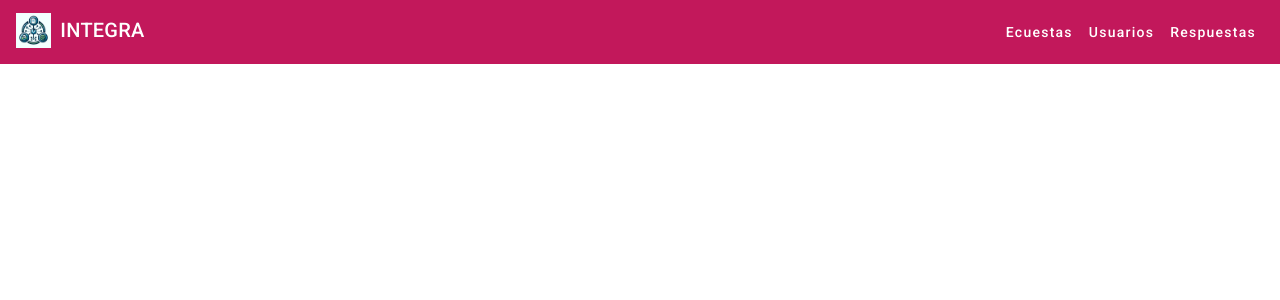
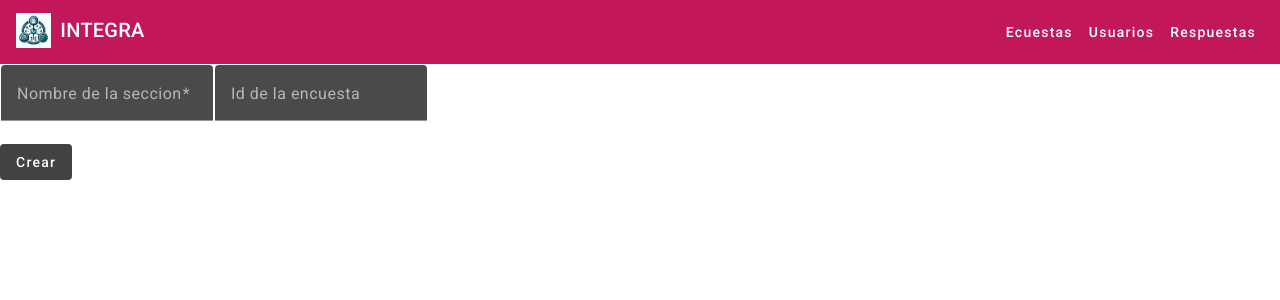
Before and after one commit to Manu8G/TFG-LimeSurvey, an Angular app in the folder Angular/AngularProject/: page /create_section in a window 1280 px wide. Shown: the top 300 px of the page. Built offline with nearby package versions, Linux system fonts and the light colour scheme.

Commit message:
Creado_selector_de_ids

```diff
--- a/Angular/AngularProject/src/app/app.component.html
+++ b/Angular/AngularProject/src/app/app.component.html
@@ -19,4 +19,4 @@
 </mat-menu>
 
 
-<!--<router-outlet></router-outlet>-->
+<router-outlet></router-outlet>
--- a/Angular/AngularProject/src/app/create-section/create-section.component.html
+++ b/Angular/AngularProject/src/app/create-section/create-section.component.html
@@ -1,18 +1,37 @@
-<div>
+
 <form (ngSubmit)="onSubmit()">
-      <label for="section_name">Nombre de la seccion:</label>
-      <input mat-input type="text" id="section_name" [(ngModel)]="data.section_name" name="section_name" required>
+  <table class="example-full-width" cellspacing="0">
+    <tr>
+      <td><mat-form-field class="example-full-width">
+        <mat-label>Nombre de la seccion</mat-label>
+        <input matInput type="text" id="section_name" [(ngModel)]="data.section_name" name="section_name" required>
+      </mat-form-field></td>
+      <td><mat-form-field class="example-full-width">
+        <mat-label>Id de la encuesta</mat-label>
 
-      <label for="survey_id">Id de la encuesta a la cual pertenece la seccion:</label>
-      <input mat-input type="text" id="survey_id" [(ngModel)]="data.survey_id" name="survey_id">
-      <mat-form-field>
-        <mat-label>First name</mat-label>
-        <input matInput>
-      </mat-form-field>
-      <button type="submit">Crear</button>
+        <!--<input matInput type="text" id="survey_id" [(ngModel)]="data.survey_id" name="survey_id">-->
+        <input
+        type="text"
+        placeholder="a la cual debe añadirse la seccion"
+        aria-label="Id de la encuesta"
+        matInput
+        [(ngModel)]="data.survey_id"
+        [matAutocomplete]="auto"
+        name="survey_id"
+        id="survey_id"
+        />
+        <mat-autocomplete autoActiveFirstOption #auto="matAutocomplete">
+          @for (option of filteredOptions | async; track option) {
+          <mat-option [value]="option">{{option}}</mat-option>
+          }
+        </mat-autocomplete>
+      </mat-form-field></td>
+    </tr>
+  </table>
+  <button type="submit" mat-flat-button>Crear</button>
 </form>
-  </div>
-  {{variable}}
+
+
 <div *ngIf="modifiedData">
   <p><strong>Modified Data:</strong></p>
   <p>Id de la encuesta: {{ modifiedData.survey_id }}</p>
--- a/Angular/AngularProject/src/app/create-section/create-section.component.ts
+++ b/Angular/AngularProject/src/app/create-section/create-section.component.ts
@@ -1,20 +1,40 @@
 import { Component } from '@angular/core';
-import { CreateSectionServiceService } from '../services/create_section/create-section-service.service';
+import { CreateSurveyServiceService } from '../services/create_survey/create-survey-service.service';
+import { FormControl } from '@angular/forms';
+import { map, startWith } from 'rxjs/operators';
+import { Observable } from 'rxjs';
+import { OnInit } from '@angular/core';
+
 
 @Component({
   selector: 'app-create-section',
   templateUrl: './create-section.component.html',
   styleUrl: './create-section.component.css'
 })
-export class CreateSectionComponent {
+export class CreateSectionComponent implements OnInit{
   data: any = {};
   modifiedData: any;
-  variable: any = 3;
+  myControl = new FormControl('');
+  idSurvey: string[] = ['777423', '868618'];
+  filteredOptions!: Observable<string[]>;
 
-  constructor(private sectionService: CreateSectionServiceService) {}
+  constructor(private service: CreateSurveyServiceService) {}
+
+  ngOnInit() {
+    this.filteredOptions = this.myControl.valueChanges.pipe(
+      startWith(''),
+      map(value => this._filter(value || '')),
+    );
+  }
+
+  private _filter(value: string): string[] {
+    const filterValue = value.toLowerCase();
+
+    return this.idSurvey.filter(idSurvey => idSurvey.toLowerCase().includes(filterValue));
+  }
 
   onSubmit() {
-    this.sectionService.modifyData(this.data).subscribe({
+    this.service.createSection(this.data).subscribe({
       next: (response) => {
         //console.log("La estructura de datos en angular es V2: ");
         //console.dir(response);
--- a/Angular/AngularProject/src/app/create-survey/create-survey.component.html
+++ b/Angular/AngularProject/src/app/create-survey/create-survey.component.html
@@ -1,20 +1,9 @@
-<!--<div>
-  <form (ngSubmit)="onSubmit()">
-    <label for="survey_name">Nombre de la encuesta:</label>
-    <input type="text" id="survey_name" [(ngModel)]="data.survey_name" name="survey_name" required>
-
-    <label for="survey_languaje">Idioma de la encuesta (para español introducir 'es'):</label>
-    <input type="text" id="survey_languaje" [(ngModel)]="data.survey_languaje" name="survey_languaje">
-
-    <button type="submit">Crear</button>
-  </form>
-</div>-->
-<form (ngSubmit)="onSubmit()"></form>
+<form (ngSubmit)="onSubmit()">
 <table class="example-full-width" cellspacing="0">
   <tr>
     <td><mat-form-field class="example-full-width">
         <mat-label>Nombre de la encuesta</mat-label>
-        <input matInput id="survey_name" [(ngModel)]="data.survey_name" name="survey_name" required>
+        <input matInput type="text" id="survey_name" [(ngModel)]="data.survey_name" name="survey_name" required>
       </mat-form-field></td>
     <td><mat-form-field class="example-full-width">
         <mat-label>Idioma de la encuesta (para español introducir 'es')</mat-label>
@@ -22,7 +11,9 @@
       </mat-form-field></td>
   </tr>
 </table>
-<button type="submit">Crear</button>
+<button type="submit" mat-flat-button>Crear</button>
+</form>
+
 <div *ngIf="modifiedData">
   <p><strong>Modified Data:</strong></p>
   <p>Id de la encuesta: {{ modifiedData.survey_id }}</p>
--- a/Angular/AngularProject/src/app/create-survey/create-survey.component.ts
+++ b/Angular/AngularProject/src/app/create-survey/create-survey.component.ts
@@ -13,7 +13,7 @@ export class CreateSurveyComponent {
   constructor(private surveyService: CreateSurveyServiceService) {}
 
   onSubmit() {
-    this.surveyService.modifyData(this.data).subscribe({
+    this.surveyService.createSurvey(this.data).subscribe({
       next: (response) => {
         //console.log("La estructura de datos en angular es V2: ");
         //console.dir(response);
--- a/Angular/AngularProject/src/app/services/create_section/create-section-service.service.ts
+++ /dev/null
@@ -1,18 +0,0 @@
-import { Injectable } from '@angular/core';
-import { HttpClient } from '@angular/common/http';
-import { Observable } from 'rxjs';
-
-@Injectable({
-  providedIn: 'root'
-})
-export class CreateSectionServiceService {
-
-  private apiUrl = 'http://localhost:8000/create_section/';
-
-  constructor(private http: HttpClient) { }
-
-  modifyData(data: any): Observable<any> {
-    return this.http.post<any>(this.apiUrl, data);
-  }
-
-}
--- a/Angular/AngularProject/src/app/services/create_survey/create-survey-service.service.ts
+++ b/Angular/AngularProject/src/app/services/create_survey/create-survey-service.service.ts
@@ -7,12 +7,17 @@ import { Observable } from 'rxjs';
 })
 export class CreateSurveyServiceService {
 
-  private apiUrl = 'http://localhost:8000/create_survey/';
+  private createSurveyURL = 'http://localhost:8000/create_survey/';
+  private createSectionURL = 'http://localhost:8000/create_section/';
 
   constructor(private http: HttpClient) { }
 
-  modifyData(data: any): Observable<any> {
-    return this.http.post<any>(this.apiUrl, data);
+  createSurvey(data: any): Observable<any> {
+    return this.http.post<any>(this.createSurveyURL, data);
+  }
+
+  createSection(data: any): Observable<any> {
+    return this.http.post<any>(this.createSectionURL, data);
   }
 
 }
```
Also changed, not shown: Angular/AngularProject/src/app/app.module.ts (+9 -3 lines), 2 other files (tests, documents, lock files or other folders). Lines whose indentation alone changed are shown as unchanged.
